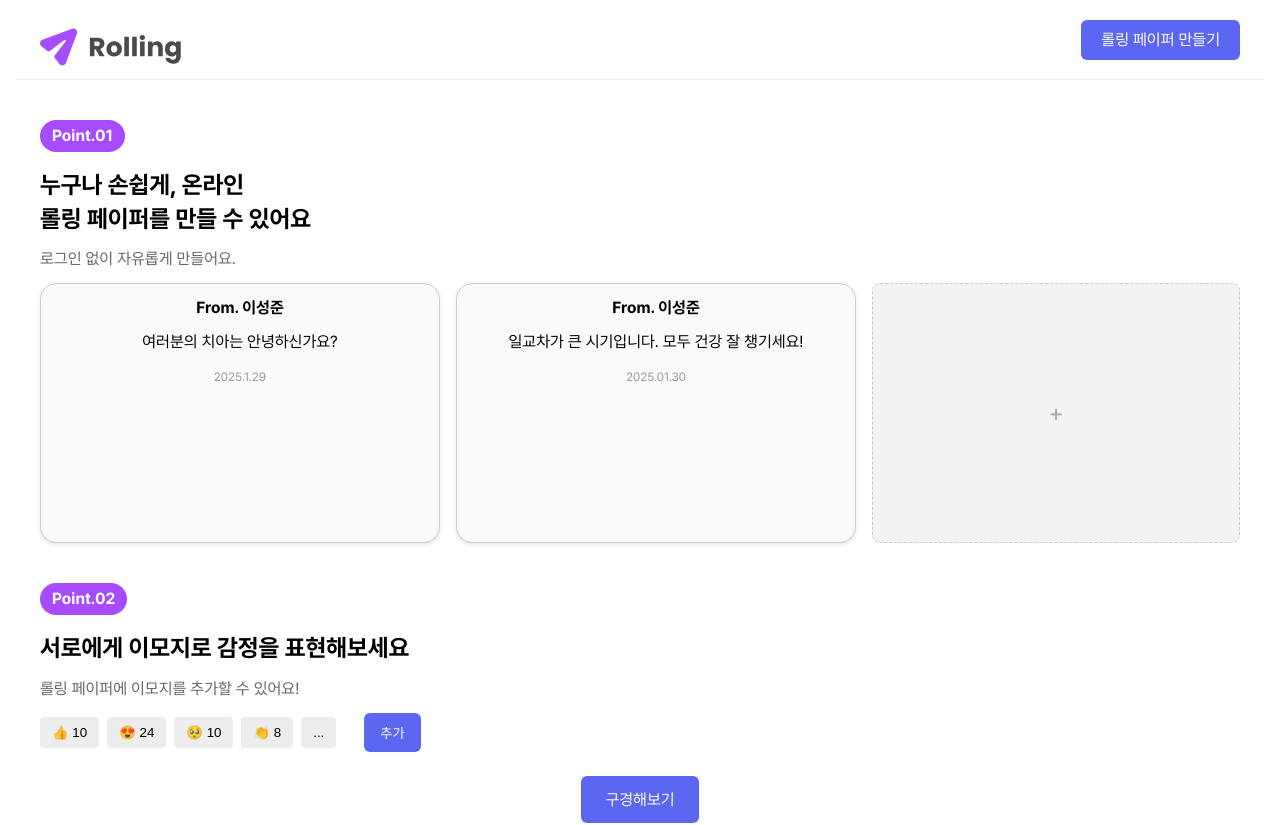
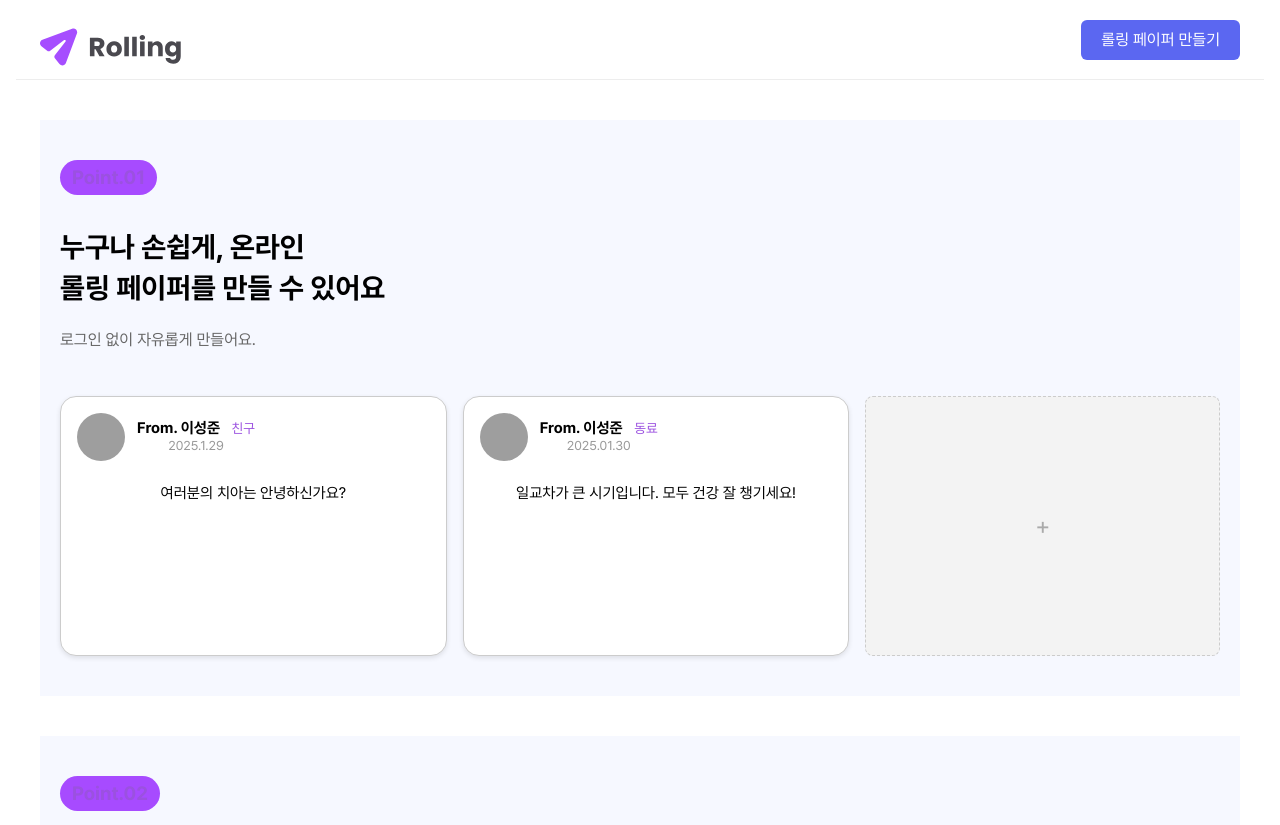
Before and after one commit to gyoyeon-kim/Rolling, a React (Create React App) app: page / in a window 1280 px wide. Shown: the top 825 px of the page. Built offline with nearby package versions, Linux system fonts and the light colour scheme; grey boxes are pictures that could not be loaded.

Commit message:
Style Point Container and Feat card section

```diff
--- a/src/component/PointBotton.jsx
+++ /dev/null
@@ -1,3 +0,0 @@
-import React from "react";
-import { Link } from "react-router-dom";
-import "./PointBotton.css;";
--- a/src/pages/Home.css
+++ b/src/pages/Home.css
@@ -17,6 +17,7 @@
   display: flex;
   flex-direction: column;
   gap: 16px;
+  background-color: #f6f8ff;
 }
 
 /* 제목, 부제목, 설명 */
@@ -42,28 +43,102 @@
 }
 
 /* 카드 배치 */
+/* 카드들을 감싸는 전체 컨테이너 */
+.point-container {
+  display: flex;
+  flex-direction: column;
+  gap: 24px; /* 상하 블록 간격을 조금 여유 있게 */
+  padding: 40px 20px; /* 필요에 따라 조정 */
+  background-color: #f6f8ff;
+}
+
+/* 섹션의 제목 부분 */
+.point-title {
+  color: #9b51e0;
+  font-weight: bold;
+  font-size: 1.2rem;
+}
+
+.point-subtitle {
+  font-size: 1.8rem;
+  line-height: 1.4;
+  margin-top: 8px;
+}
+
+.point-description {
+  color: #666;
+  margin-bottom: 24px;
+}
+
+/* 카드가 나란히 배치되는 래퍼 */
 .card-wrapper {
   display: flex;
   gap: 16px;
 }
+
+/* 개별 카드 스타일 */
 .card {
   flex: 1;
-  background-color: #fafafa;
+  background-color: #fff;
+  border: 1px solid #ebebeb;
+  border-radius: 8px;
   padding: 16px;
-  border-radius: 8px;
+  box-shadow: 0 2px 4px rgba(0, 0, 0, 0.1);
 }
+
+/* 카드의 헤더 영역 (프로필, 작성자 정보 등) */
+.card-header {
+  display: flex;
+  align-items: center;
+  margin-bottom: 12px;
+}
+
+/* 프로필 이미지를 원 모양으로 보여주기 */
+.card-profile-image {
+  width: 48px;
+  height: 48px;
+  border-radius: 50%;
+  overflow: hidden;
+  margin-right: 12px;
+}
+
+.card-profile-image img {
+  width: 100%;
+  height: 100%;
+  object-fit: cover;
+}
+
+/* 작성자 정보 */
+.card-author-info {
+  display: flex;
+  flex-direction: column;
+}
+
 .card-author {
   font-weight: bold;
-  margin-bottom: 8px;
-  display: inline-block;
+  font-size: 0.95rem;
+  margin-bottom: 4px;
 }
-.card-content {
-  margin-bottom: 8px;
+
+.card-relationship {
+  font-weight: normal;
+  font-size: 0.85rem;
+  color: #9b51e0;
+  margin-left: 8px;
 }
+
 .card-date {
-  font-size: 12px;
+  font-size: 0.8rem;
   color: #999;
 }
+
+/* 카드 본문 내용 */
+.card-content {
+  font-size: 0.95rem;
+  line-height: 1.4;
+}
+
+/* + 버튼 카드 스타일 */
 .card-placeholder {
   flex: 1;
   display: flex;
@@ -74,6 +149,12 @@
   border-radius: 8px;
   font-size: 24px;
   color: #aaa;
+  cursor: pointer;
+  transition: background-color 0.3s;
+}
+
+.card-placeholder:hover {
+  background-color: #eaeaea;
 }
 
 /* 이모지 영역 */
@@ -104,9 +185,9 @@
   text-align: center;
 }
 .explore-button {
-  background-color: #5b67f1;
+  background-color: #9935ff;
   color: #fff;
-  padding: 14px 24px;
+  padding: 14px 60px;
   border-radius: 6px;
   text-decoration: none;
   font-size: 16px;
--- a/src/pages/Home.js
+++ b/src/pages/Home.js
@@ -16,20 +16,47 @@ function Home() {
               누구나 손쉽게, 온라인 <br /> 롤링 페이퍼를 만들 수 있어요
             </h3>
             <p className="point-description">로그인 없이 자유롭게 만들어요.</p>
-            {/* 오른쪽에 카드가 2개 있고 + 버튼이 있는 형태라고 가정 */}
+
+            {/* 오른쪽에 카드가 2개 있고 + 버튼이 있는 형태 */}
             <div className="card-wrapper">
+              {/* 첫 번째 카드 */}
               <div className="card">
-                <span className="card-author">From. 이성준</span>
+                <div className="card-header">
+                  <div className="card-profile-image">
+                    {/* 여기서 실제 이미지 경로나 URL로 변경 */}
+                    <img src="/path/to/profile1.jpg" alt="프로필1" />
+                  </div>
+                  <div className="card-author-info">
+                    <span className="card-author">
+                      From. 이성준{" "}
+                      <span className="card-relationship">친구</span>
+                    </span>
+                    <span className="card-date">2025.1.29</span>
+                  </div>
+                </div>
                 <p className="card-content">여러분의 치아는 안녕하신가요?</p>
-                <span className="card-date">2025.1.29</span>
               </div>
+
+              {/* 두 번째 카드 */}
               <div className="card">
-                <span className="card-author">From. 이성준</span>
+                <div className="card-header">
+                  <div className="card-profile-image">
+                    <img src="/path/to/profile2.jpg" alt="프로필2" />
+                  </div>
+                  <div className="card-author-info">
+                    <span className="card-author">
+                      From. 이성준{" "}
+                      <span className="card-relationship">동료</span>
+                    </span>
+                    <span className="card-date">2025.01.30</span>
+                  </div>
+                </div>
                 <p className="card-content">
                   일교차가 큰 시기입니다. 모두 건강 잘 챙기세요!
                 </p>
-                <span className="card-date">2025.01.30</span>
               </div>
+
+              {/* + 버튼 카드 */}
               <div className="card-placeholder">+</div>
             </div>
           </div>
@@ -45,6 +72,7 @@ function Home() {
             <p className="point-description">
               롤링 페이퍼에 이모지를 추가할 수 있어요!
             </p>
+
             <div className="emoji-preview">
               <div className="emoji-display">
                 <button type="button">👍 10</button>
```
Also changed, not shown: src/component/PointTitle.jsx (added, +11 -0 lines), src/component/PointTitle.css (renamed from src/component/PointBotton.css).
